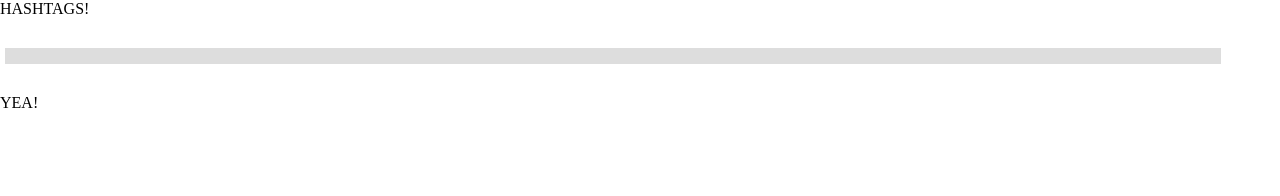
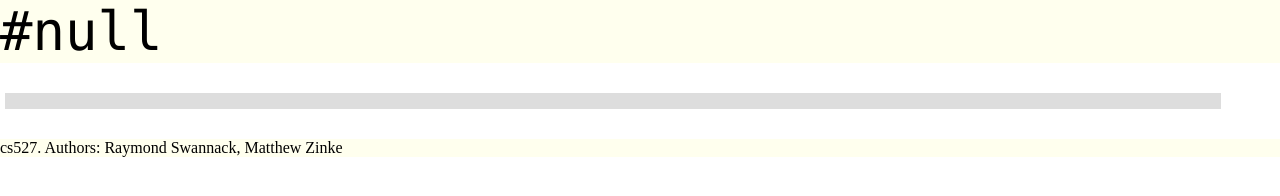
Before and after one commit to zinkem/ewu_cs527_f17, a website: page www/hashtags/index.html in a window 1280 px wide. Drawn offline with Linux system fonts and the light colour scheme; no server answers.

Commit message:
Added query to hashtag view

```diff
--- a/www/hashtags/script.js
+++ b/www/hashtags/script.js
@@ -8,9 +8,7 @@ function new_div(classname){
 function create_table(sql_data){
 
   var table_view = new_div('table_view');
-
   var keys = [];
-
 
   var row_div = new_div('table_row');
   var div;
@@ -21,7 +19,6 @@ function create_table(sql_data){
     div = new_div('table_cell table_title ' + col_name);
     div.innerHTML = col_name;
     row_div.appendChild(div);
-
   }
   div.style.float = 'initial';
   table_view.appendChild(row_div);
@@ -32,13 +29,11 @@ function create_table(sql_data){
     row_div = new_div('table_row');
 
     for( var k in keys ){
-      console.log(keys[k]);
       var value = row[keys[k]];
       var div = new_div('table_cell ' + keys[k]);
       div.innerHTML = value;
       table_view.appendChild(div);
     }
-
     table_view.appendChild(row_div);
   }
 
@@ -57,7 +52,6 @@ function place_content(source, dest_div, cb) {
 
       if(cb) cb();
     }
-
   };
 
   hreq.open(method, url, true);
@@ -67,19 +61,20 @@ function place_content(source, dest_div, cb) {
 
 
 function init() {
+  var searchParams = new URLSearchParams(window.location.search);
+  var tag = searchParams.get('tag');
 
   var content_div = new_div('content');
-  place_content('/api/hashtags/stats/news', content_div,
+  place_content('/api/hashtags/stats/'+tag, content_div,
                 function(){
-                  place_content('/api/hashtags/tweets/news', content_div);
+                  place_content('/api/hashtags/tweets/'+tag, content_div);
                 });
 
   var top_div = new_div('header');
-  top_div.innerHTML = "HASHTAGS!";
-
+  top_div.innerHTML = '#'+tag;
 
   var bottom_div = new_div('footer');
-  bottom_div.innerHTML = "YEA!";
+  bottom_div.innerHTML = "cs527. Authors: Raymond Swannack, Matthew Zinke";
 
   document.body.appendChild(top_div);
   document.body.appendChild(content_div);
--- a/www/hashtags/style.css
+++ b/www/hashtags/style.css
@@ -29,10 +29,14 @@ body {
 }
 .header {
     margin-bottom: 30px;
+    font-family: consolas;
+    font-size: 54px;
+    background-color: #ffe;
 }
 
 .footer {
     margin-top: 30px;
+    background-color: #ffe;
 }
 
 .content {
```
Also changed, not shown: lib/app.js.
